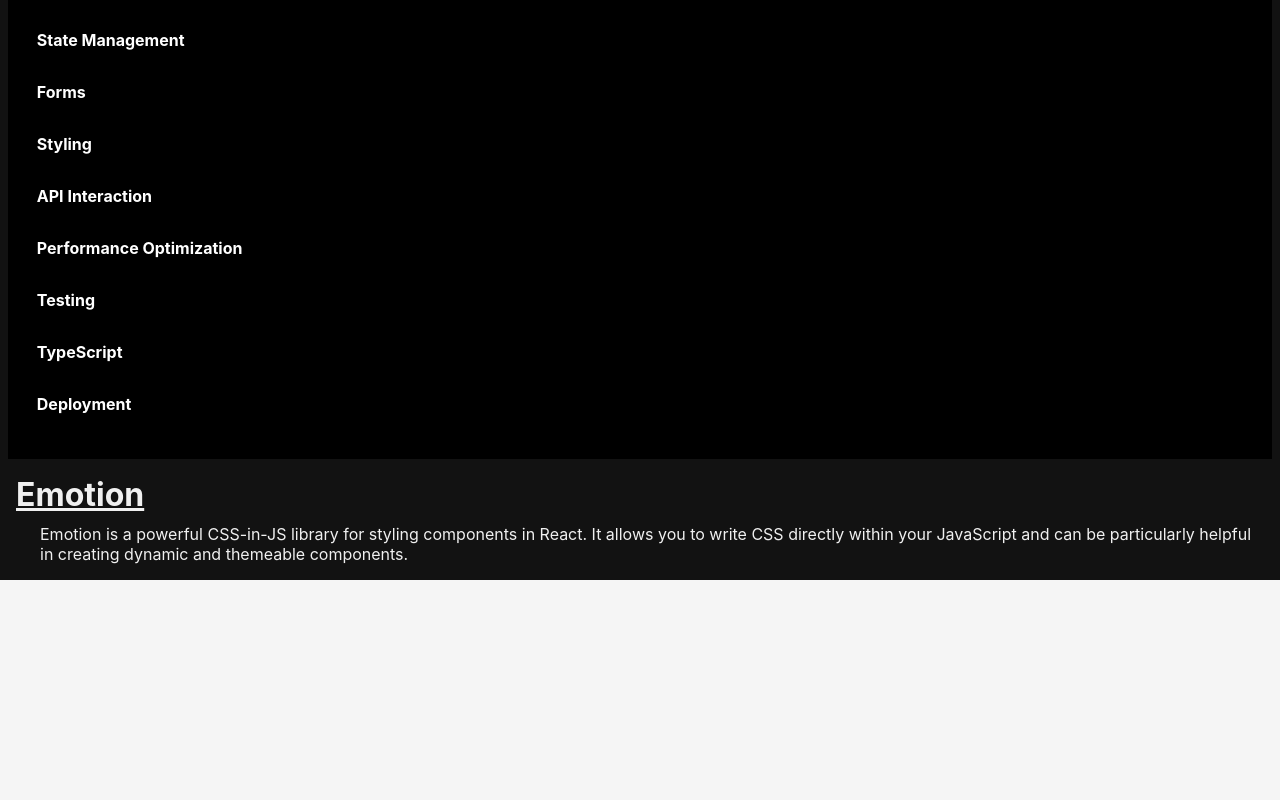
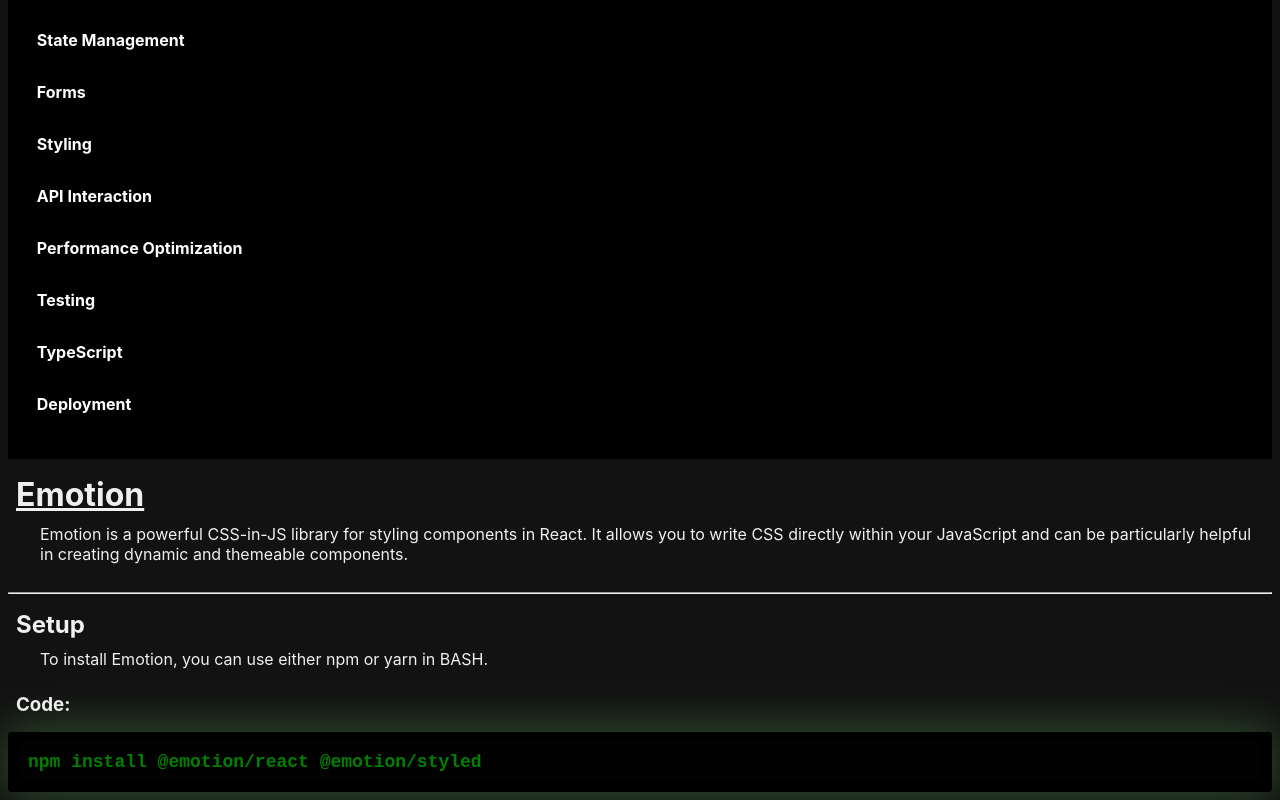
Before and after one commit to rees-kyle/react_showcase, a React (Create React App) app in the folder project/: page /react_showcase/emotion in a window 1280 px wide. Shown: the part 360-1160 px from the top of the page. Before the commit the page ends 940 px from the top, so only its background shows below. Built offline with nearby package versions, Linux system fonts and the light colour scheme.

Commit message:
Add Setup component
- Added component file.
- Added to index in components folder.
- Imported and added component to page.

```diff
--- /dev/null
+++ b/project/src/components/styling/emotion/Setup.js
@@ -0,0 +1,21 @@
+const Setup = () => {
+  return (
+    <div>
+      <br/>
+      <hr/>
+      <h2>Setup</h2>
+      <p>
+        To install Emotion, you can use either npm or yarn in BASH.
+      </p>
+
+      <h3>Code:</h3>
+      <pre>
+        <code>
+          {`npm install @emotion/react @emotion/styled`}
+        </code>
+      </pre>
+    </div>
+  );
+};
+
+export default Setup;
--- a/project/src/components/styling/emotion/index.js
+++ b/project/src/components/styling/emotion/index.js
@@ -1 +1,2 @@
 export { default as Emotion } from './Emotion';
+export { default as Setup } from './Setup';
--- a/project/src/pages/styling/EmotionPage.js
+++ b/project/src/pages/styling/EmotionPage.js
@@ -1,11 +1,13 @@
 import {
-  Emotion
+  Emotion,
+  Setup
 } from '../../components/styling/emotion';
 
 const EmotionPage = () => {
   return (
     <>
       <Emotion />
+      <Setup />
     </>
   );
 };
```
